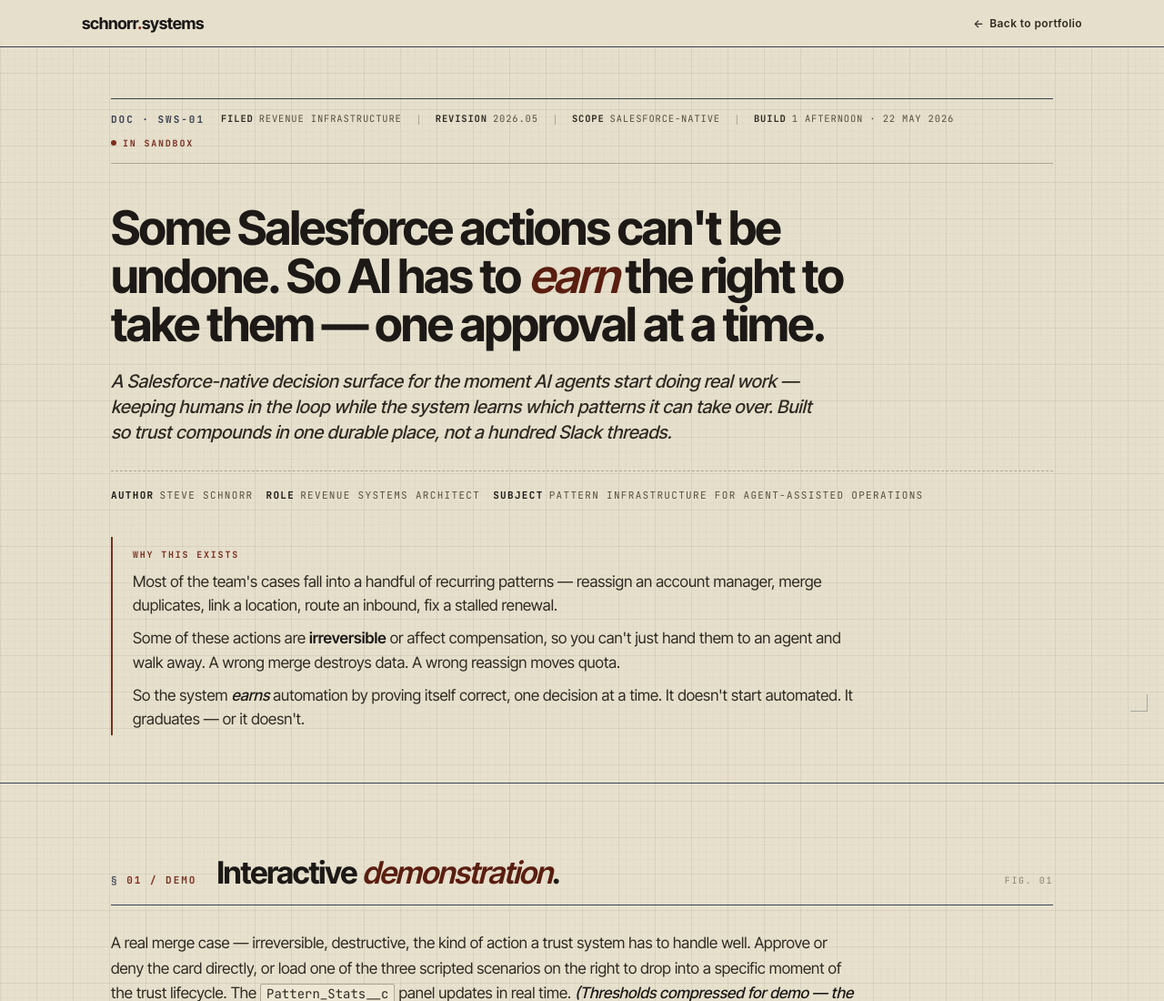
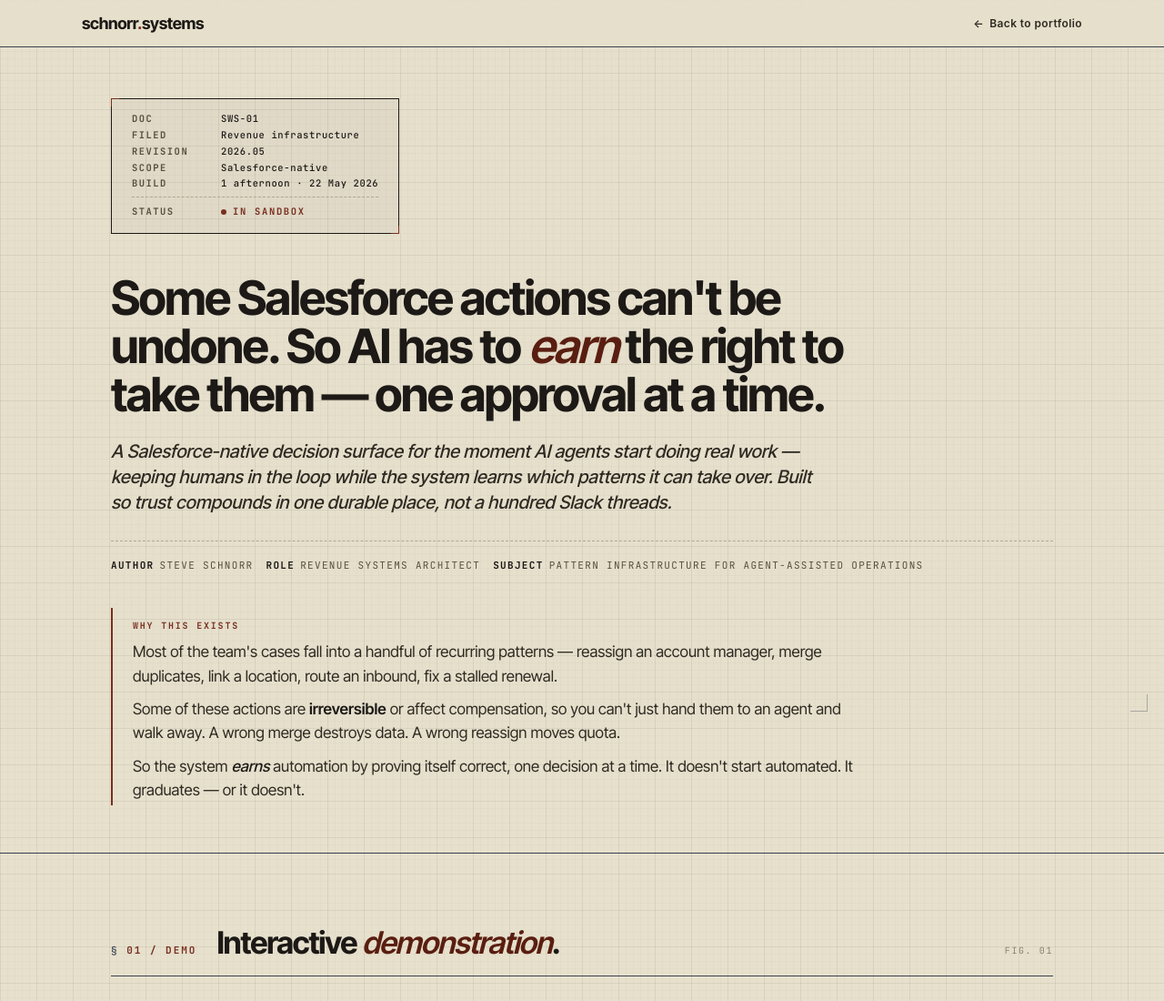
Before and after one commit to Sschnorr/schnorr.systems, a plain HTML site: page work/decision-surface.html in a window 1280 px wide. Shown: the top 1100 px of the page at 91% size. Drawn offline with Linux system fonts and the light colour scheme.

Commit message:
Stamped doc-header block + design notes overlay on right

```diff
--- a/work/decision-surface.html
+++ b/work/decision-surface.html
@@ -157,53 +157,67 @@
      ================================================================= */
   .hero { padding: 56px 0 52px; border-bottom: 1px solid var(--graphite); }
 
+  /* Stamped field-note metadata block — vertical key/value stack,
+     hairline border, mono typography. Sits top-left of the hero.
+     Oxblood corner brackets give it the "stamped" feel. */
   .doc-header {
-    display: flex;
-    flex-wrap: wrap;
+    display: inline-block;
+    border: 1px solid var(--ink);
+    padding: 13px 22px 14px;
+    margin-bottom: 44px;
+    font-family: 'JetBrains Mono', monospace;
+    font-size: 10.5px;
+    line-height: 1.7;
+    letter-spacing: 0.06em;
+    background: rgba(58, 53, 40, 0.03);
+    position: relative;
+  }
+  .doc-header::before,
+  .doc-header::after {
+    content: '';
+    position: absolute;
+    width: 8px; height: 8px;
+    border: 1.5px solid var(--accent);
+  }
+  .doc-header::before {
+    top: -1px; left: -1px;
+    border-right: none; border-bottom: none;
+  }
+  .doc-header::after {
+    bottom: -1px; right: -1px;
+    border-left: none; border-top: none;
+  }
+  .doc-header .dh-row {
+    display: grid;
+    grid-template-columns: 84px 1fr;
+    gap: 14px;
+    white-space: nowrap;
+  }
+  .doc-header .dh-key {
+    color: var(--ink-muted);
+    font-weight: 700;
+    text-transform: uppercase;
+    letter-spacing: 0.14em;
+  }
+  .doc-header .dh-val {
+    color: var(--ink);
+    font-weight: 500;
+  }
+  .doc-header .dh-status {
+    margin-top: 5px;
+    padding-top: 7px;
+    border-top: 1px dashed var(--rule);
+  }
+  .doc-header .dh-status .dh-val {
+    color: var(--accent);
+    font-weight: 700;
+    text-transform: uppercase;
+    letter-spacing: 0.16em;
+    display: inline-flex;
     align-items: center;
-    justify-content: flex-start;
-    gap: 10px 18px;
-    margin-bottom: 44px;
-    padding: 14px 0;
-    border-top: 1px solid var(--graphite);
-    border-bottom: 1px solid var(--rule);
-  }
-  .doc-header .doc-id {
-    font-family: 'JetBrains Mono', monospace;
-    font-size: 11px; font-weight: 700;
-    letter-spacing: 0.18em;
-    color: var(--graphite);
-    text-transform: uppercase;
-  }
-  .doc-header .doc-meta {
-    display: flex; align-items: center;
-    gap: 18px; flex-wrap: wrap;
-    font-family: 'JetBrains Mono', monospace;
-    font-size: 10.5px;
-    letter-spacing: 0.08em;
-    color: var(--ink-muted);
-    text-transform: uppercase;
-  }
-  .doc-header .doc-meta span { white-space: nowrap; }
-  .doc-header .doc-meta b {
-    color: var(--ink-secondary);
-    font-weight: 700;
-    margin-right: 6px;
-  }
-  .doc-header .doc-meta .sep {
-    width: 1px; height: 11px;
-    background: var(--rule);
-    display: inline-block;
-  }
-  .doc-header .doc-status {
-    font-family: 'JetBrains Mono', monospace;
-    font-size: 10px; font-weight: 700;
-    letter-spacing: 0.18em;
-    color: var(--accent);
-    text-transform: uppercase;
-    display: inline-flex; align-items: center; gap: 7px;
-  }
-  .doc-header .doc-status::before {
+    gap: 7px;
+  }
+  .doc-header .dh-status .dh-val::before {
     content: '';
     width: 6px; height: 6px;
     border-radius: 50%;
@@ -497,12 +511,14 @@
     .hero h1 { font-size: 32px; letter-spacing: -1px; }
     .hero .deck { font-size: 17px; }
     .doc-header {
-      gap: 8px 14px;
-      padding: 12px 0;
+      font-size: 10px;
+      padding: 11px 16px 12px;
       margin-bottom: 32px;
     }
-    .doc-header .doc-meta { font-size: 10px; gap: 8px; }
-    .doc-header .doc-meta .sep { display: none; }
+    .doc-header .dh-row {
+      grid-template-columns: 72px 1fr;
+      gap: 10px;
+    }
     .byline-strip { gap: 8px 14px; padding-top: 14px; }
     .byline { font-size: 10px; }
     .section-header {
@@ -644,16 +660,22 @@
   .card-actions { position: relative; }
   .card-actions .card-pin { top: -10px; right: -10px; }
 
-  /* Legend — appears below the guided-annotation when annotations on */
+  /* Legend — sits in the right column, replacing the stats-panel
+     when annotations are toggled on. Same sticky/scroll behavior. */
   .card-legend {
     display: none;
-    margin-top: 14px;
-    padding: 16px 18px;
-    background: var(--surface-soft);
-    border: 1px solid var(--graphite);
+    grid-column: 2;
+    background: var(--paper-deep);
+    border: 1px solid var(--rule);
     border-radius: 0;
-  }
-  .show-annotations .card-legend { display: block; }
+    padding: 18px 20px;
+    position: sticky;
+    top: 80px;
+    max-height: calc(100vh - 110px);
+    overflow-y: auto;
+  }
+  .demo-grid.show-annotations .stats-panel { display: none; }
+  .demo-grid.show-annotations .card-legend { display: block; }
   .card-legend .cl-head {
     font-family: 'JetBrains Mono', monospace;
     font-size: 10px;
@@ -1370,8 +1392,13 @@
   @media (max-width: 900px) {
     .demo-grid { grid-template-columns: 1fr; }
     .stats-panel { position: static; }
+    .card-legend {
+      grid-column: 1;
+      position: static;
+      max-height: none;
+    }
     /* Pins read awkwardly at mobile widths — hide entirely. The legend
-       below still surfaces the same information in textual form. */
+       still surfaces the same information in textual form. */
     .show-annotations .card-pin { display: none; }
   }
   @media (max-width: 560px) {
@@ -2005,18 +2032,13 @@
      ============================================================ -->
 <header class="hero">
   <div class="container-wide">
-    <div class="doc-header">
-      <span class="doc-id">Doc · SWS-01</span>
-      <span class="doc-meta">
-        <span><b>Filed</b>Revenue infrastructure</span>
-        <span class="sep" aria-hidden="true"></span>
-        <span><b>Revision</b>2026.05</span>
-        <span class="sep" aria-hidden="true"></span>
-        <span><b>Scope</b>Salesforce-native</span>
-        <span class="sep" aria-hidden="true"></span>
-        <span><b>Build</b>1 afternoon · 22 May 2026</span>
-      </span>
-      <span class="doc-status">In sandbox</span>
+    <div class="doc-header" role="group" aria-label="Document metadata">
+      <div class="dh-row"><span class="dh-key">Doc</span><span class="dh-val">SWS-01</span></div>
+      <div class="dh-row"><span class="dh-key">Filed</span><span class="dh-val">Revenue infrastructure</span></div>
+      <div class="dh-row"><span class="dh-key">Revision</span><span class="dh-val">2026.05</span></div>
+      <div class="dh-row"><span class="dh-key">Scope</span><span class="dh-val">Salesforce-native</span></div>
+      <div class="dh-row"><span class="dh-key">Build</span><span class="dh-val">1 afternoon · 22 May 2026</span></div>
+      <div class="dh-row dh-status"><span class="dh-key">Status</span><span class="dh-val">In sandbox</span></div>
     </div>
     <h1>Some Salesforce actions can't be undone. So AI has to <span class="em">earn</span> the right to take them — one approval at a time.</h1>
     <p class="deck">A Salesforce-native decision surface for the moment AI agents start doing real work — keeping humans in the loop while the system learns which patterns it can take over. Built so trust compounds in one durable place, not a hundred Slack threads.</p>
@@ -2161,18 +2183,6 @@
           <div class="ga-actions" id="ga-actions" hidden></div>
         </div>
 
-        <!-- Card legend — reveals when annotations are on.
-             Numbered explanations matching the pins on the card. -->
-        <aside class="card-legend" aria-label="Card design notes">
-          <div class="cl-head">Design notes · what each pin marks</div>
-          <ol>
-            <li><span class="cl-num">1</span><span><strong>Trust signature.</strong> Five dots + label — the state machine made visible. Fills as the pattern proves itself; goes hollow on a denial. The card's border, tint, and dots all shift together so trust state is legible at a glance.</span></li>
-            <li><span class="cl-num">2</span><span><strong>Track record.</strong> Plain-English count of approvals toward graduation. Reads as a sentence, not a number — "4 consecutive approvals · 1 to auto-resolve" is more useful than "consecutive: 4."</span></li>
-            <li><span class="cl-num">3</span><span><strong>Evidence chips.</strong> Every match condition the system used to flag this case. No confidence score, no opaque AI grade — only provenance. If the human disagrees, they can point at the exact pill that's wrong.</span></li>
-            <li><span class="cl-num">4</span><span><strong>Irreversibility flag.</strong> Actions that can't be undone get a separate, prominent warning. Merges never auto-graduate — every one sees a human, always.</span></li>
-            <li><span class="cl-num">5</span><span><strong>Two real options.</strong> Approve and Deny are always equally weighted. The card never auto-decides, never nudges, never hides the deny path. The human is the deciding party at this layer.</span></li>
-          </ol>
-        </aside>
       </div>
 
       <!-- Right column: stats panel with scenarios -->
@@ -2217,6 +2227,20 @@
         </ul>
 
         <button class="reset-btn" id="reset">↺ Reset pattern</button>
+      </aside>
+
+      <!-- Card legend — overlays the stats panel position when annotations are on.
+           Numbered explanations matching the pins on the card.
+           Toggled off-stage by .demo-grid.show-annotations CSS rules. -->
+      <aside class="card-legend" aria-label="Card design notes">
+        <div class="cl-head">Design notes · what each pin marks</div>
+        <ol>
+          <li><span class="cl-num">1</span><span><strong>Trust signature.</strong> Five dots + label — the state machine made visible. Fills as the pattern proves itself; goes hollow on a denial. The card's border, tint, and dots all shift together so trust state is legible at a glance.</span></li>
+          <li><span class="cl-num">2</span><span><strong>Track record.</strong> Plain-English count of approvals toward graduation. Reads as a sentence, not a number — "4 consecutive approvals · 1 to auto-resolve" is more useful than "consecutive: 4."</span></li>
+          <li><span class="cl-num">3</span><span><strong>Evidence chips.</strong> Every match condition the system used to flag this case. No confidence score, no opaque AI grade — only provenance. If the human disagrees, they can point at the exact pill that's wrong.</span></li>
+          <li><span class="cl-num">4</span><span><strong>Irreversibility flag.</strong> Actions that can't be undone get a separate, prominent warning. Merges never auto-graduate — every one sees a human, always.</span></li>
+          <li><span class="cl-num">5</span><span><strong>Two real options.</strong> Approve and Deny are always equally weighted. The card never auto-decides, never nudges, never hides the deny path. The human is the deciding party at this layer.</span></li>
+        </ol>
       </aside>
 
     </div>
@@ -3206,13 +3230,16 @@
     render();
   });
 
-  // Card annotation toggle — design notes layer
+  // Card annotation toggle — design notes layer.
+  // Class lives on .demo-grid so both the card pins (in the left column)
+  // and the legend (in the right column, overlaying the stats panel)
+  // share one trigger.
   const annotateBtn = document.getElementById('annotate-btn');
-  const demoLeft = document.getElementById('demo-left');
+  const demoGrid = document.querySelector('.demo-grid');
   let annotationsOn = false;
   function setAnnotations(on) {
     annotationsOn = on;
-    demoLeft.classList.toggle('show-annotations', on);
+    demoGrid.classList.toggle('show-annotations', on);
     annotateBtn.classList.toggle('active', on);
     annotateBtn.textContent = on ? 'Hide design notes' : 'Show design notes';
     annotateBtn.setAttribute('aria-pressed', on ? 'true' : 'false');
```
